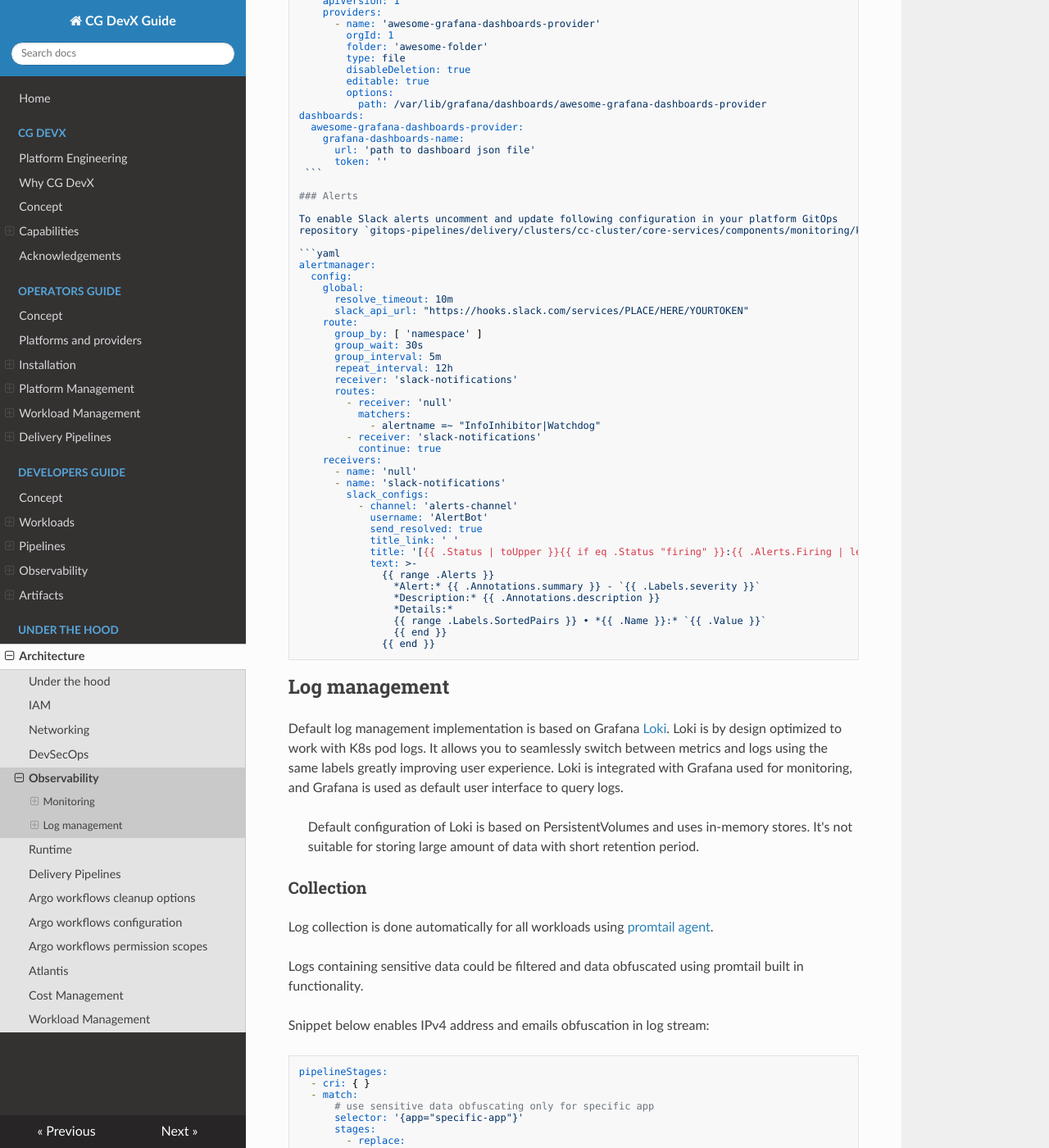
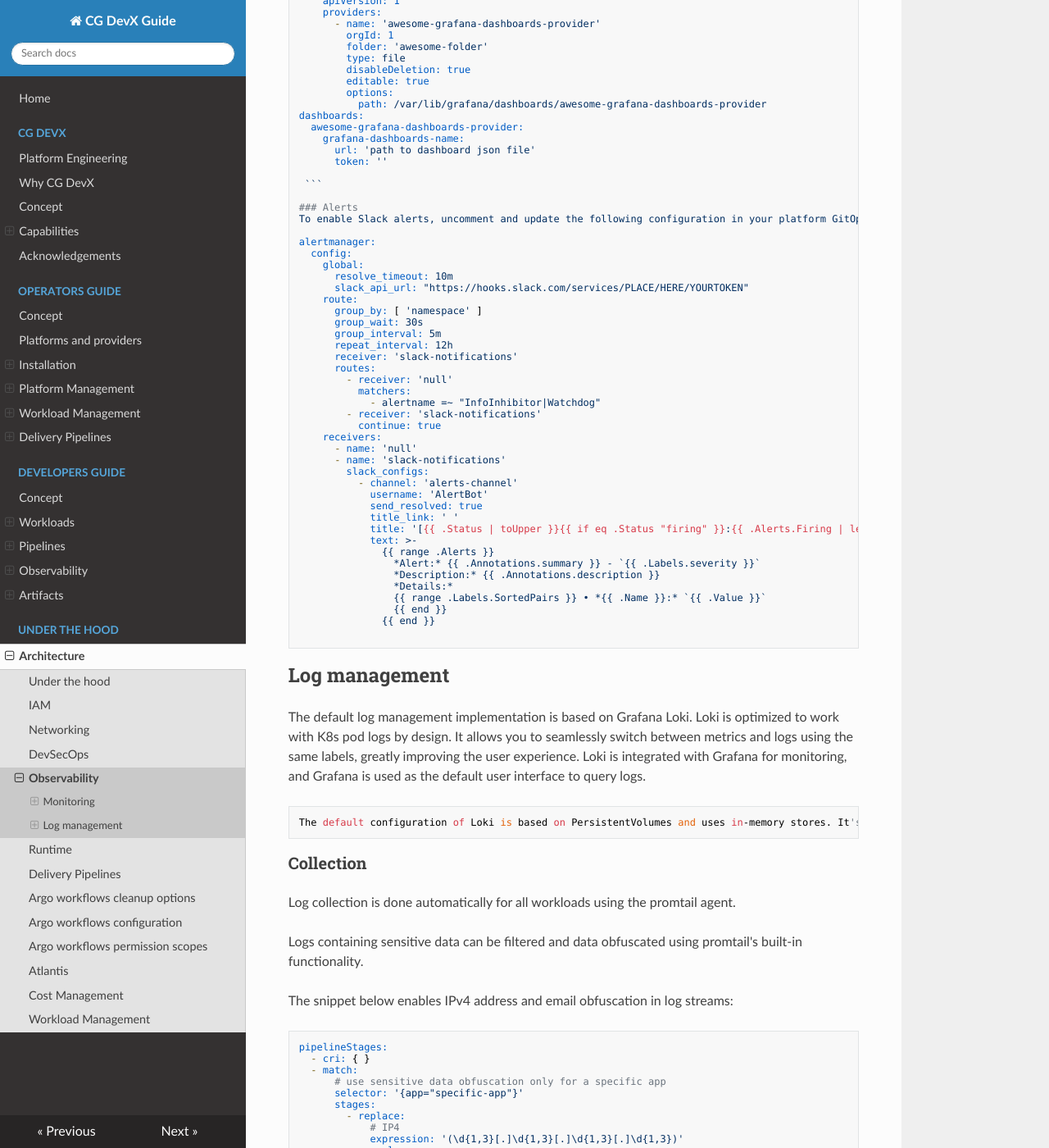
Before and after one commit to CloudGeometry/cg-devx-docs, an MkDocs documentation site: the page built from docs/under_the_hood/observability/observability.md, in a window 1280 px wide and 1400 px high, scrolled down 946 px. Shown: the whole window at 82% size. Built offline with MkDocs 1.6.1, drawn with Linux system fonts in a browser that asks for light colours; nearby versions of some CDN libraries; a script that is not in the unit is left out; some of the changed text lies outside the part shown.

Commit message:
Update observability.md

````diff
--- a/docs/under_the_hood/observability/observability.md
+++ b/docs/under_the_hood/observability/observability.md
@@ -1,34 +1,26 @@
 # Observability
 
-CG DevX reference implementation provides unified experience while working with observability stack.
+The CG DevX reference implementation provides a unified experience while working with the observability stack.
 
 ## Monitoring
 
-Default option for monitoring is based
-on [kube-prometheus-stack](https://github.com/prometheus-community/helm-charts/tree/main/charts/kube-prometheus-stack)
+The default option for monitoring is based on the [kube-prometheus-stack](https://github.com/prometheus-community/helm-charts/tree/main/charts/kube-prometheus-stack).
 
-This chart also installs following charts:
+This chart also installs the following charts:
 
 - [prometheus-community/kube-state-metrics](https://github.com/prometheus-community/helm-charts/tree/main/charts/kube-state-metrics)
 - [prometheus-community/prometheus-node-exporter](https://github.com/prometheus-community/helm-charts/tree/main/charts/prometheus-node-exporter)
 - [grafana/grafana](https://github.com/grafana/helm-charts/tree/main/charts/grafana)
 
-For more details please
-see [official documentation](https://github.com/prometheus-community/helm-charts/tree/main/charts/kube-prometheus-stack)
+For more details, please see the [official documentation](https://github.com/prometheus-community/helm-charts/tree/main/charts/kube-prometheus-stack).
 
-### Metrics collection
+### Metrics Collection
 
-K8s state and K8s Node metrics are exported and collected by default.
-All services that expose standard metrics endpoint (`/metrics`) and marked with labels `expose-metrics: "true"` are
-discovered automatically and metrics are collected. To change this behavior or rename labels you should update
-ServiceMonitor configuration for
-workloads `gitops-pipelines/delivery/clusters/cc-cluster/core-services/components/monitoring/service-monitor-workloads.yaml`
+K8s state and K8s node metrics are exported and collected by default. All services that expose a standard metrics endpoint (`/metrics`) and are marked with the label `expose-metrics: "true"` are discovered automatically and metrics are collected. To change this behavior or rename labels, update the ServiceMonitor configuration for workloads in `gitops-pipelines/delivery/clusters/cc-cluster/core-services/components/monitoring/service-monitor-workloads.yaml`.
 
 ### Dashboards
 
-You could install additional dashboards or remove pre-installed ones by updating `dashboards` configuration section
-of `kube-prometheus-stack` manifest in your platform GitOps
-repository `gitops-pipelines/delivery/clusters/cc-cluster/core-services/components/monitoring/kube-prometheus-stack.yaml`
+You can install additional dashboards or remove pre-installed ones by updating the `dashboards` configuration section of the `kube-prometheus-stack` manifest in your platform GitOps repository `gitops-pipelines/delivery/clusters/cc-cluster/core-services/components/monitoring/kube-prometheus-stack.yaml`.
 
 ```yaml
 dashboardProviders:
@@ -48,14 +40,12 @@
     grafana-dashboards-name:
       url: 'path to dashboard json file'
       token: ''
+
  ```
 
 ### Alerts
+To enable Slack alerts, uncomment and update the following configuration in your platform GitOps repository gitops-pipelines/delivery/clusters/cc-cluster/core-services/components/monitoring/kube-prometheus-stack.yaml.
 
-To enable Slack alerts uncomment and update following configuration in your platform GitOps
-repository `gitops-pipelines/delivery/clusters/cc-cluster/core-services/components/monitoring/kube-prometheus-stack.yaml`
-
-```yaml
 alertmanager:
   config:
     global:
@@ -90,32 +80,28 @@
                 {{ range .Labels.SortedPairs }} • *{{ .Name }}:* `{{ .Value }}`
                 {{ end }}
               {{ end }}
+
 ```
 
 ## Log management
 
-Default log management implementation is based on Grafana [Loki](https://github.com/grafana/loki).
-Loki is by design optimized to work with K8s pod logs. It allows you to seamlessly switch between metrics and logs using
-the same labels greatly improving user experience. Loki is integrated with Grafana used for monitoring, and Grafana is
-used as default user interface to query logs.
+The default log management implementation is based on Grafana Loki. Loki is optimized to work with K8s pod logs by design. It allows you to seamlessly switch between metrics and logs using the same labels, greatly improving the user experience. Loki is integrated with Grafana for monitoring, and Grafana is used as the default user interface to query logs.
 
-> Default configuration of Loki is based on PersistentVolumes and uses in-memory stores. It's not suitable for storing
-> large amount of data with short retention period.
+    The default configuration of Loki is based on PersistentVolumes and uses in-memory stores. It's not suitable for storing a large amount of data with a short retention period.
 
-### Collection
+###Collection
 
-Log collection is done automatically for all workloads
-using [promtail agent](https://grafana.com/docs/loki/latest/send-data/promtail/).
+Log collection is done automatically for all workloads using the promtail agent.
 
-Logs containing sensitive data could be filtered and data obfuscated using promtail built in functionality.
+Logs containing sensitive data can be filtered and data obfuscated using promtail's built-in functionality.
 
-Snippet below enables IPv4 address and emails obfuscation in log stream:
+The snippet below enables IPv4 address and email obfuscation in log streams:
 
 ```yaml
 pipelineStages:
   - cri: { }
   - match:
-      # use sensitive data obfuscating only for specific app
+      # use sensitive data obfuscation only for a specific app
       selector: '{app="specific-app"}'
       stages:
         - replace:
@@ -128,7 +114,6 @@
             expression: '([\w\.=-]+@[\w\.-]+\.[\w]{2,64})'
             replace: >-
               {{ printf "*email*{{ .Value | Hash \"salt\" }}*" }}
-```
 
 This snippet allows completely dropping logs by specific source label:
 
````
